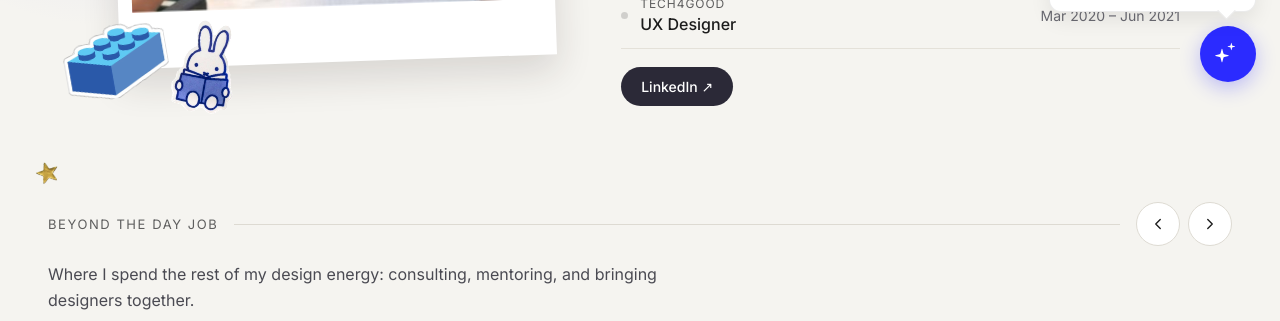
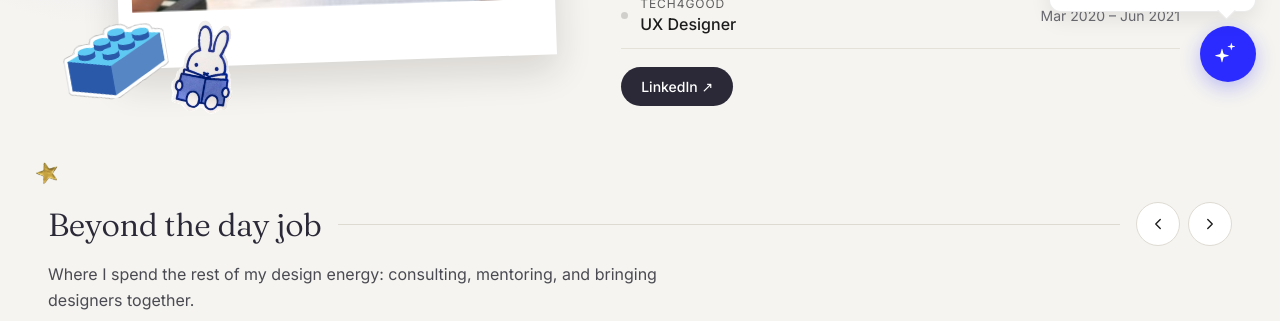
Before and after one commit to sgunsi/portfolio, a plain HTML site: page about.html in a window 1280 px wide. Shown: the part 694-1015 px from the top of the page. Drawn offline with nearby package versions, Linux system fonts and the light colour scheme.

Commit message:
About: Beyond the day job as a serif heading

```diff
--- a/about.html
+++ b/about.html
@@ -118,7 +118,7 @@ a{color:#3B3BF5}
   <section style="position: relative; max-width: 1240px; margin: 96px auto 0; padding: 0 24px; display: flex; flex-direction: column; gap: 24px">
     <img src="images/redesign/sticker-star.png" alt="" aria-hidden="true" class="deco" style="position: absolute; left: 12px; top: -40px; width: 22px; transform: rotate(-10deg)">
     <div style="display: flex; align-items: center; gap: 16px">
-      <p style="margin: 0; font-size: 13px; letter-spacing: 0.12em; text-transform: uppercase; color: #5E5E5E">Beyond the day job</p>
+      <h2 style="margin: 0; font-family: 'Fraunces', serif; font-weight: 340; font-variation-settings: 'SOFT' 100, 'WONK' 0; font-optical-sizing: auto; letter-spacing: -0.01em; font-size: 32px; line-height: 1.1; color: #2B2937; white-space: nowrap">Beyond the day job</h2>
       <div style="flex-grow: 1; height: 1px; background: #DDDAD2"></div>
       <div style="display: flex; gap: 8px">
         <button aria-label="Scroll gallery left" id="galPrev" style="width: 44px; height: 44px; border-radius: 50%; border: 1px solid #DDDAD2; background: #FFFFFF; display: flex; align-items: center; justify-content: center; cursor: pointer"><svg aria-hidden="true" width="18" height="18" viewBox="0 0 24 24" fill="none" stroke="#1C1C1C" stroke-width="1.8" stroke-linecap="round" stroke-linejoin="round"><path d="M15 6l-6 6 6 6"></path></svg></button>
```
